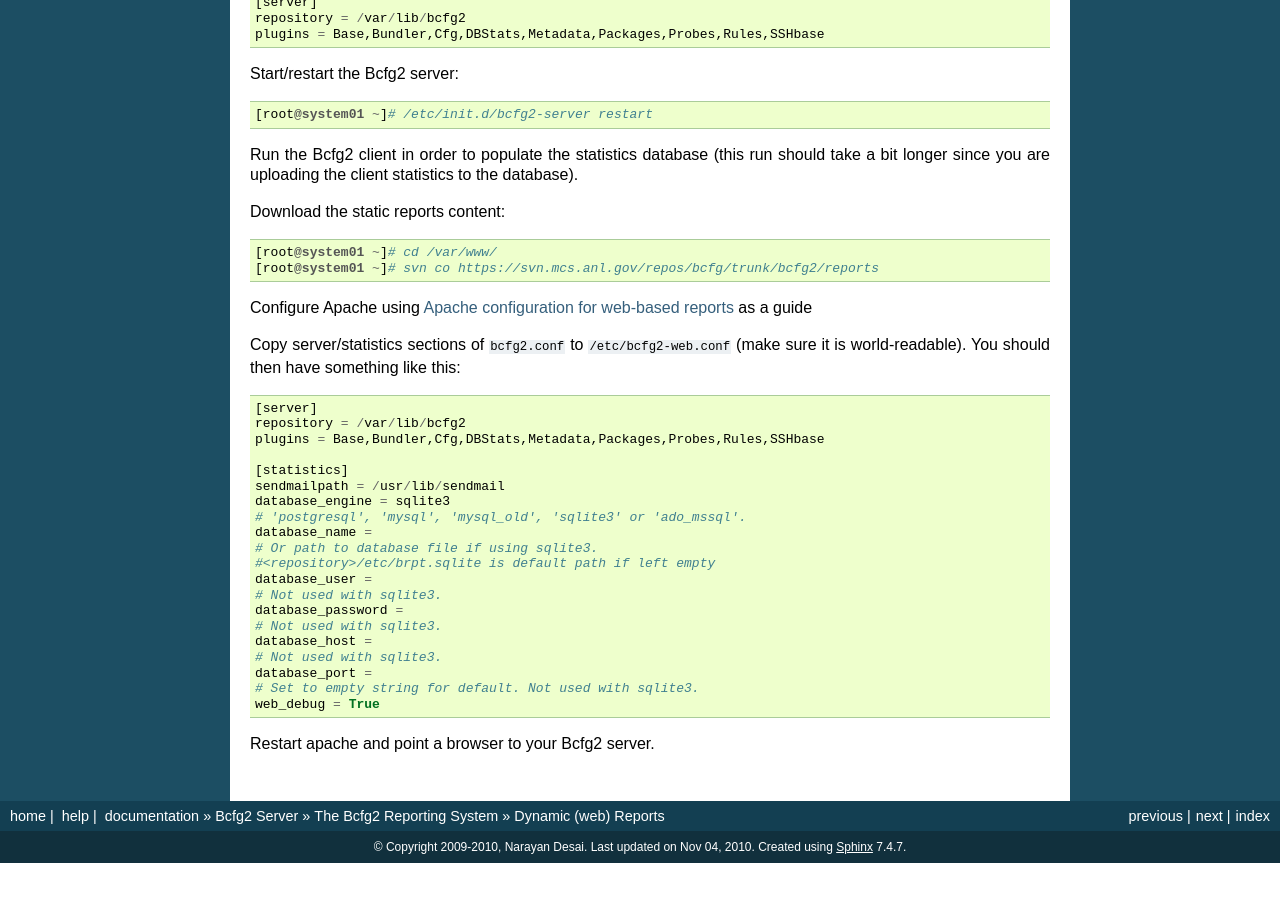
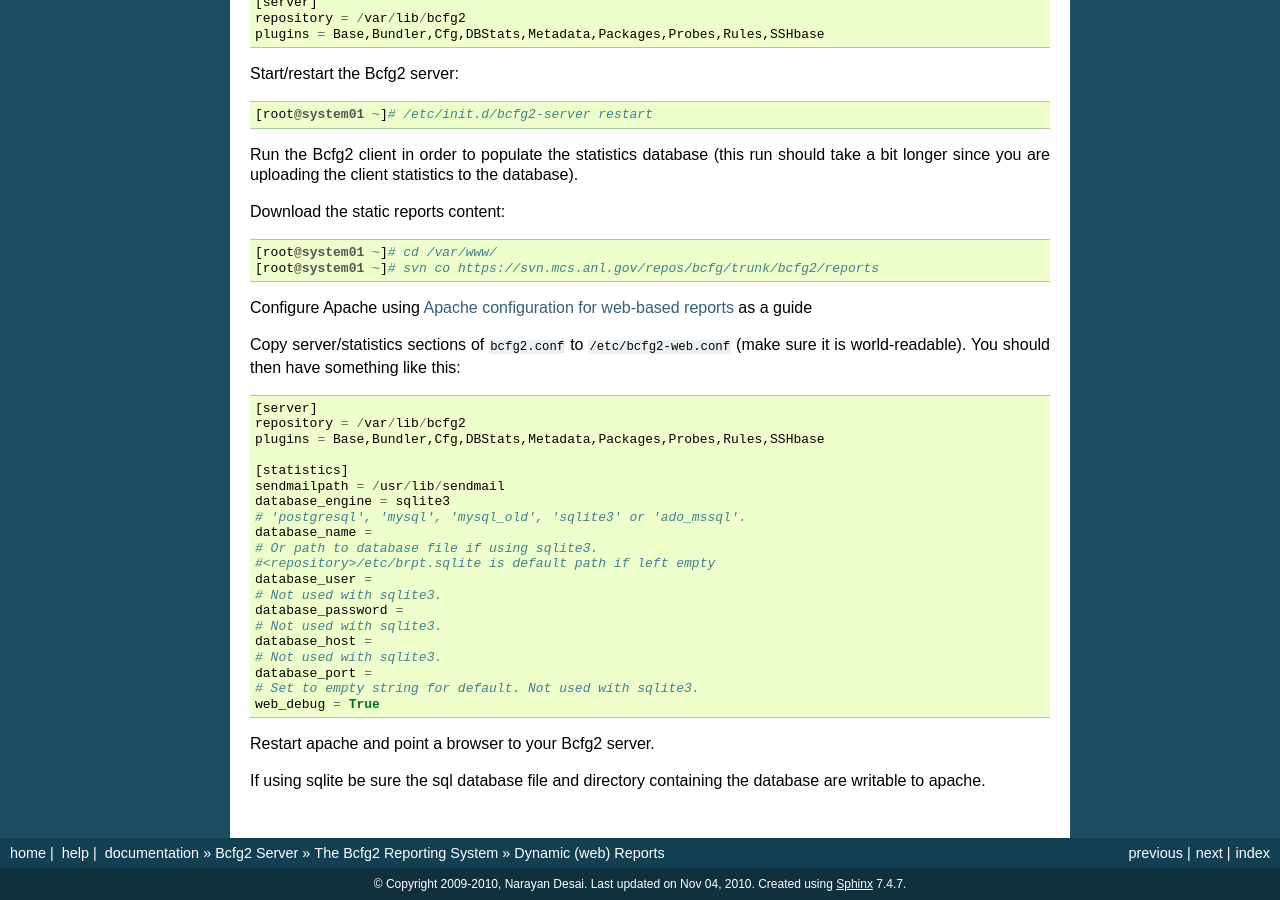
Before and after one commit to Bcfg2/bcfg2, a Sphinx documentation site: the page built from doc/server/reports/install.txt, in a window 1280 px wide and 900 px high, scrolled down 2257 px. Built offline with Sphinx 7.4.7, drawn with Linux system fonts in a browser that asks for light colours; before the commit the page ends 3120 px from its top, so only the background shows below that.

Commit message:
docs:  add note about sqlite permission (cherry picked from commit 26ef554fb2b2e85971fafd0e371845e9edea69d1)

```diff
--- a/doc/server/reports/install.txt
+++ b/doc/server/reports/install.txt
@@ -179,3 +179,5 @@
     web_debug = True
 
 Restart apache and point a browser to your Bcfg2 server.
+
+If using sqlite be sure the sql database file and directory containing the database are writable to apache.
```
